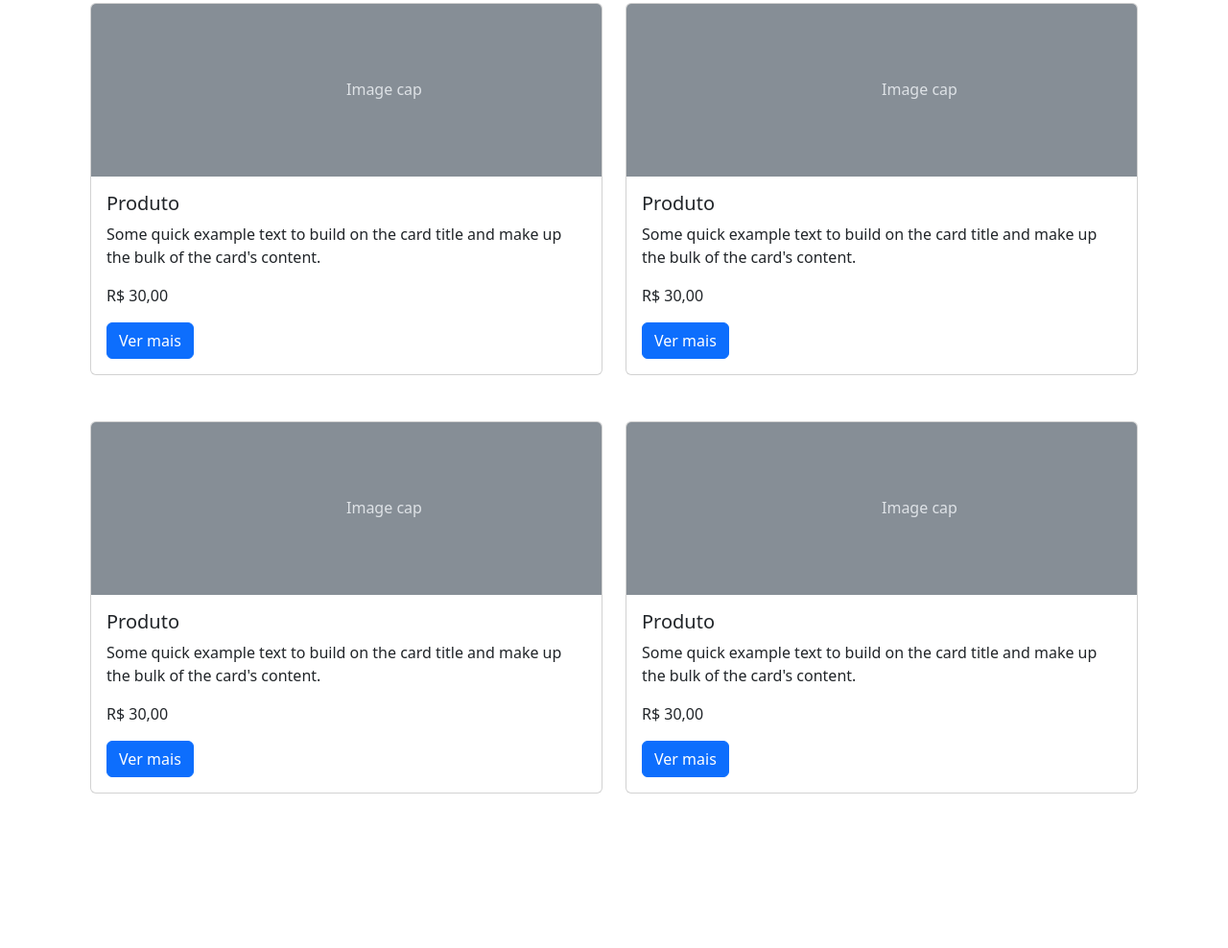
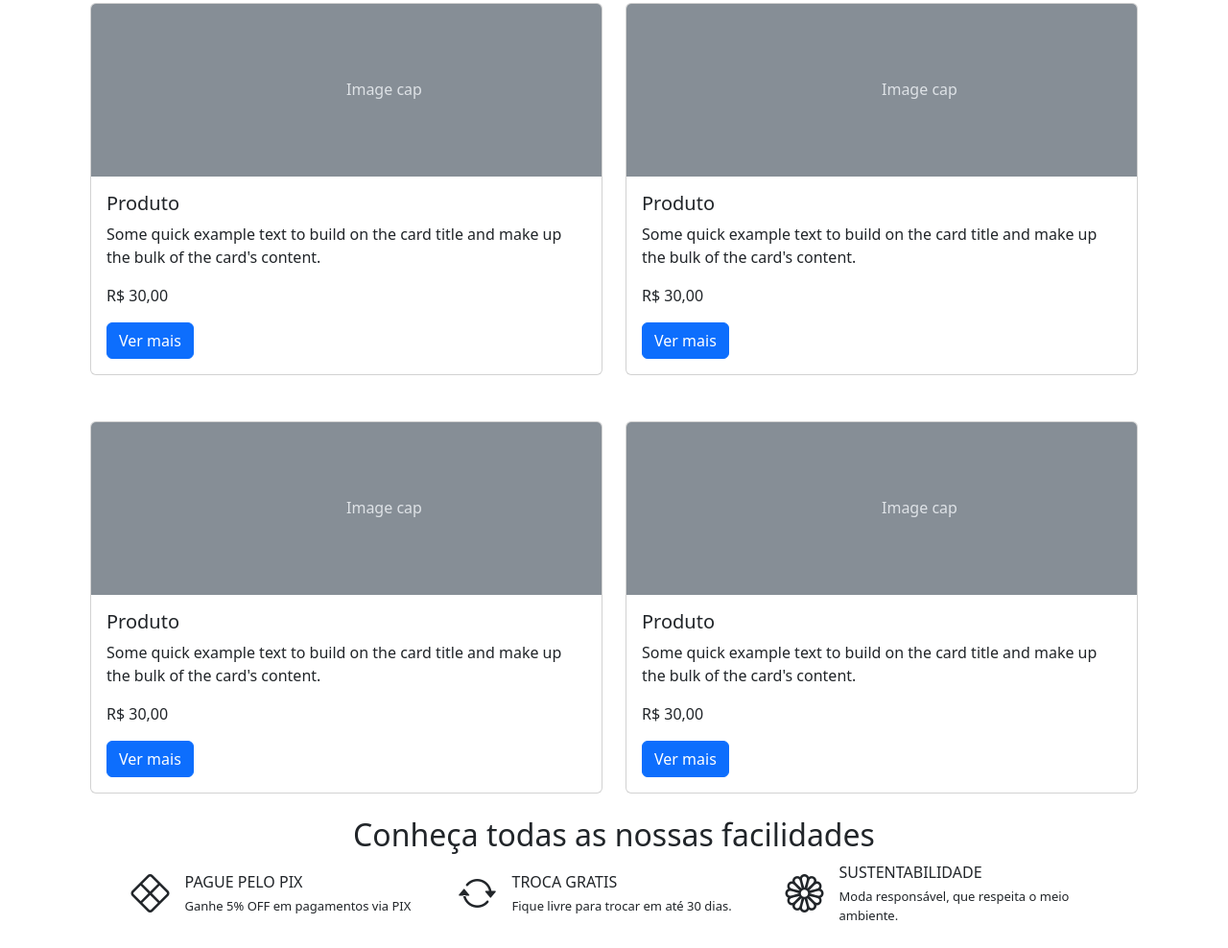
Before and after one commit to JulioSoaresA/estudos_bootstrap, a plain HTML site: page index.html in a window 1280 px wide. Shown: the part 1484-2472 px from the top of the page at 96% size. Before the commit the page ends 2335 px from the top, so only its background shows below. Drawn offline with nearby package versions, Linux system fonts and the light colour scheme.

Commit message:
feat: icones e flex box

```diff
--- /dev/null
+++ b/estilos.css
@@ -0,0 +1,7 @@
+.texto-menor {
+    font-size: 13px;
+}
+
+.divs-facilidades {
+    width: 325px;
+}
--- a/index.html
+++ b/index.html
@@ -5,6 +5,11 @@
         <meta http-equiv="X-UA-Compatible" content="IE=edge" />
         <meta name="viewport" content="width=device-width, initial-scale=1.0" />
         <title>Meteora</title>
+        <link rel="stylesheet" href="estilos.css" />
+        <link
+            rel="stylesheet"
+            href="https://cdn.jsdelivr.net/npm/bootstrap-icons@1.10.5/font/bootstrap-icons.css"
+        />
         <link
             href="https://cdn.jsdelivr.net/npm/bootstrap@5.3.0/dist/css/bootstrap.min.css"
             rel="stylesheet"
@@ -527,6 +532,42 @@
             </div>
         </div>
 
+        <section class="pb-4">
+            <h2 class="text-center">Conheça todas as nossas facilidades</h2>
+
+            <div class="d-flex flex-column flex-lg-row align-items-center justify-content-center gap-3 px-3">
+                <div class="divs-facilidades d-flex align-items-center">
+                    <div><i class="bi bi-x-diamond fs-1"></i></div>
+                    <div>
+                        <div class="ms-3 mb-1">PAGUE PELO PIX</div>
+                        <div class="texto-menor ms-3">
+                            Ganhe 5% OFF em pagamentos via PIX
+                        </div>
+                    </div>
+                </div>
+
+                <div class="divs-facilidades d-flex align-items-center">
+                    <div><i class="bi bi-arrow-repeat fs-1"></i></div>
+                    <div>
+                        <div class="ms-3 mb-1">TROCA GRATIS</div>
+                        <div class="texto-menor ms-3">
+                            Fique livre para trocar em até 30 dias.
+                        </div>
+                    </div>
+                </div>
+
+                <div class="divs-facilidades d-flex align-items-center">
+                    <div><i class="bi bi-flower1 fs-1"></i></div>
+                    <div>
+                        <div class="ms-3 mb-1">SUSTENTABILIDADE</div>
+                        <div class="texto-menor ms-3">
+                            Moda responsável, que respeita o meio ambiente.
+                        </div>
+                    </div>
+                </div>
+            </div>
+        </section>
+
         <script
             src="https://cdn.jsdelivr.net/npm/bootstrap@5.3.0/dist/js/bootstrap.bundle.min.js"
             integrity="sha384-geWF76RCwLtnZ8qwWowPQNguL3RmwHVBC9FhGdlKrxdiJJigb/j/68SIy3Te4Bkz"
```
